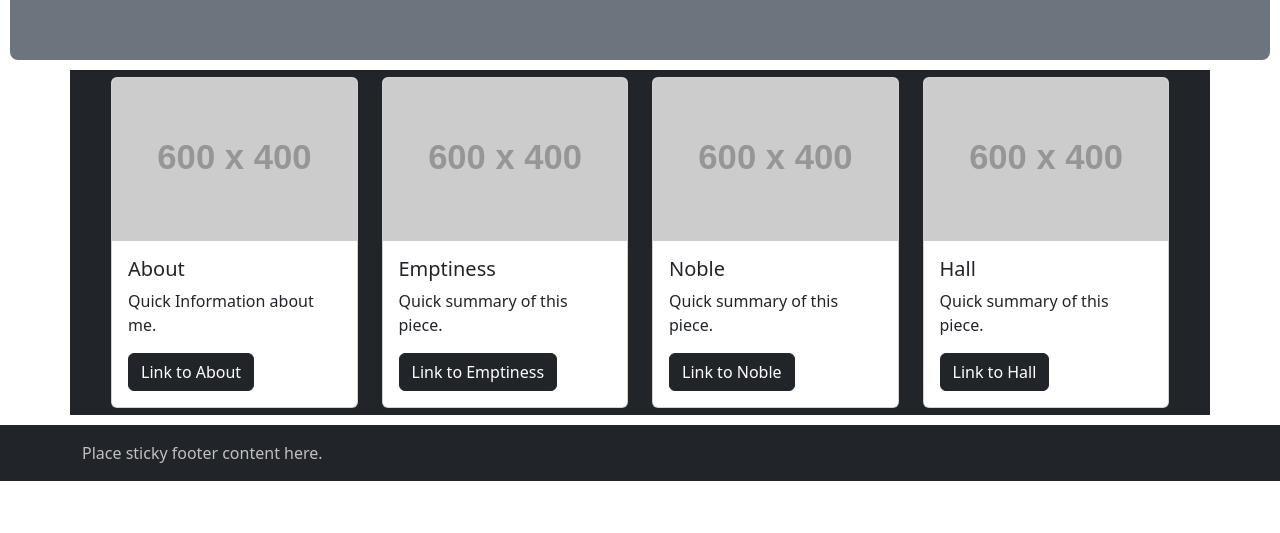
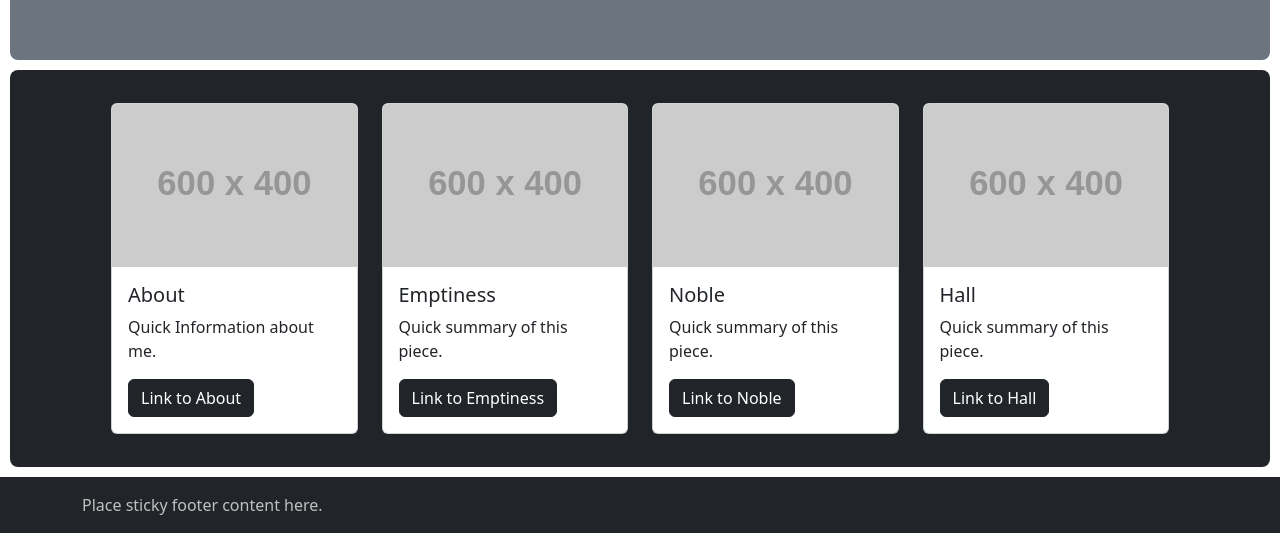
Before and after one commit to trezell/ifsc-3342-2, a plain HTML site: page bootstrap/index.html in a window 1280 px wide. Shown: the part 630-1163 px from the top of the page. Before the commit the page ends 1111 px from the top, so only its background shows below. Drawn offline with nearby package versions, Linux system fonts and the light colour scheme; placeholder pictures from the web are drawn by us.

Commit message:
more on proto

```diff
--- a/bootstrap/index.html
+++ b/bootstrap/index.html
@@ -51,7 +51,8 @@
       <h1 class="display-5 fw-bold text-center bg-secondary">Introduction</h1>
     </div>
   </div>
-  <div class="container bg-dark">
+  <div class="p-3 bg-body-tertiary-dark bg-dark rounded-3 hero">
+    <div class="container bg-dark">
     <section id="articles" class="row">
       <article class="col-lg-3 col-md-6">
        <div class="card">
@@ -98,6 +99,7 @@
   </div>
       </article>
     </section>
+    </div>
   </div>
   <footer class="footer mt-auto py-3 bg-dark">
     <div class="container">
```
